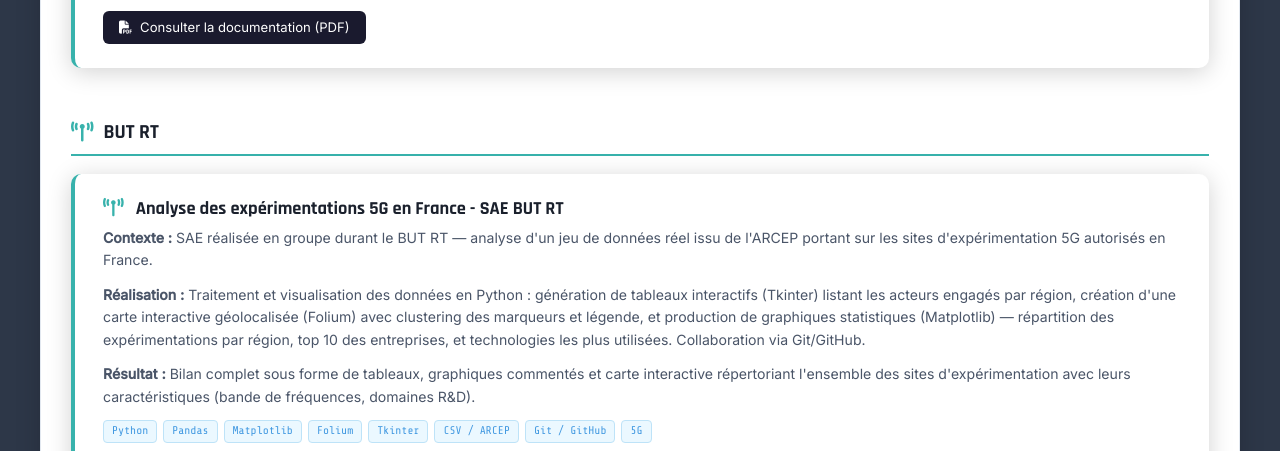
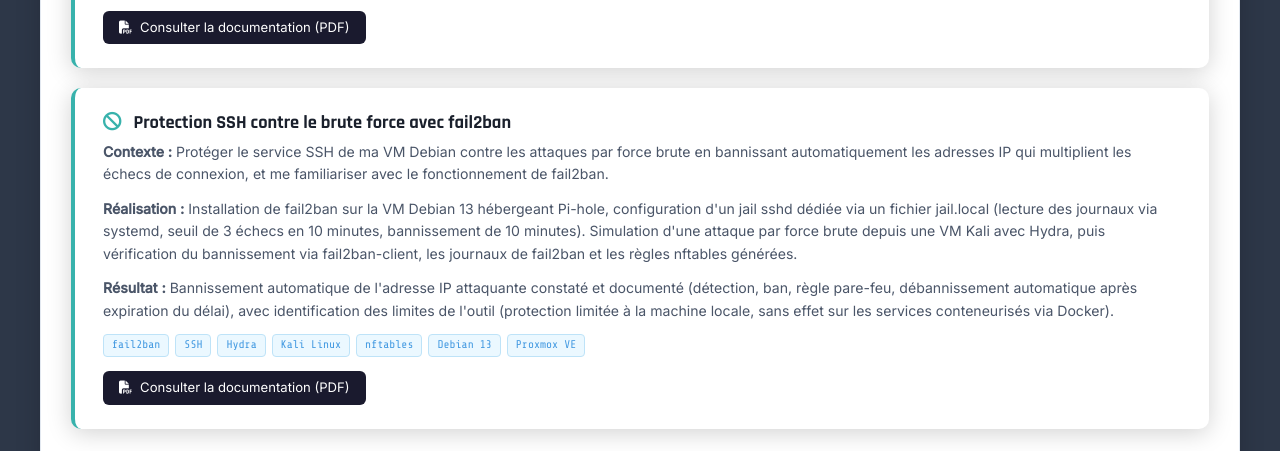
Before and after one commit to raphcllt/portfolio, a plain HTML site: page projets.html in a window 1280 px wide. Shown: the part 2818-3269 px from the top of the page. Drawn offline with nearby package versions, Linux system fonts and the light colour scheme.

Commit message:
Ajout du projet fail2ban

```diff
--- a/projets.html
+++ b/projets.html
@@ -189,6 +189,25 @@
         </a>
       </div>
 
+      <div class="project-card">
+        <h3><i class="fa-solid fa-ban" style="color:var(--accent); margin-right:8px;"></i> Protection SSH contre le brute force avec fail2ban</h3>
+        <p><strong>Contexte :</strong> Protéger le service SSH de ma VM Debian contre les attaques par force brute en bannissant automatiquement les adresses IP qui multiplient les échecs de connexion, et me familiariser avec le fonctionnement de fail2ban.</p>
+        <p><strong>Réalisation :</strong> Installation de fail2ban sur la VM Debian 13 hébergeant Pi-hole, configuration d'un jail sshd dédiée via un fichier jail.local (lecture des journaux via systemd, seuil de 3 échecs en 10 minutes, bannissement de 10 minutes). Simulation d'une attaque par force brute depuis une VM Kali avec Hydra, puis vérification du bannissement via fail2ban-client, les journaux de fail2ban et les règles nftables générées.</p>
+        <p><strong>Résultat :</strong> Bannissement automatique de l'adresse IP attaquante constaté et documenté (détection, ban, règle pare-feu, débannissement automatique après expiration du délai), avec identification des limites de l'outil (protection limitée à la machine locale, sans effet sur les services conteneurisés via Docker).</p>
+        <div class="project-tags">
+          <span class="tag">fail2ban</span>
+          <span class="tag">SSH</span>
+          <span class="tag">Hydra</span>
+          <span class="tag">Kali Linux</span>
+          <span class="tag">nftables</span>
+          <span class="tag">Debian 13</span>
+          <span class="tag">Proxmox VE</span>
+        </div>
+        <a href="pdf/mise_en_place_fail2ban.pdf" target="_blank" style="display:inline-flex; align-items:center; gap:8px; margin-top:14px; padding:7px 16px; background:#1a1a2e; color:#fff; border-radius:6px; font-size:0.82rem; text-decoration:none; transition:opacity 0.2s;">
+          <i class="fa-solid fa-file-pdf"></i> Consulter la documentation (PDF)
+        </a>
+      </div>
+
       <h2 id="but-rt" style="font-family:'Rajdhani',sans-serif; font-size:1.25rem; color:#1a202c; margin:32px 0 18px; padding-bottom:10px; border-bottom:2px solid var(--accent); display:flex; align-items:center; gap:10px;">
         <i class="fa-solid fa-tower-broadcast" style="color:var(--accent);"></i> BUT RT
       </h2>
```
